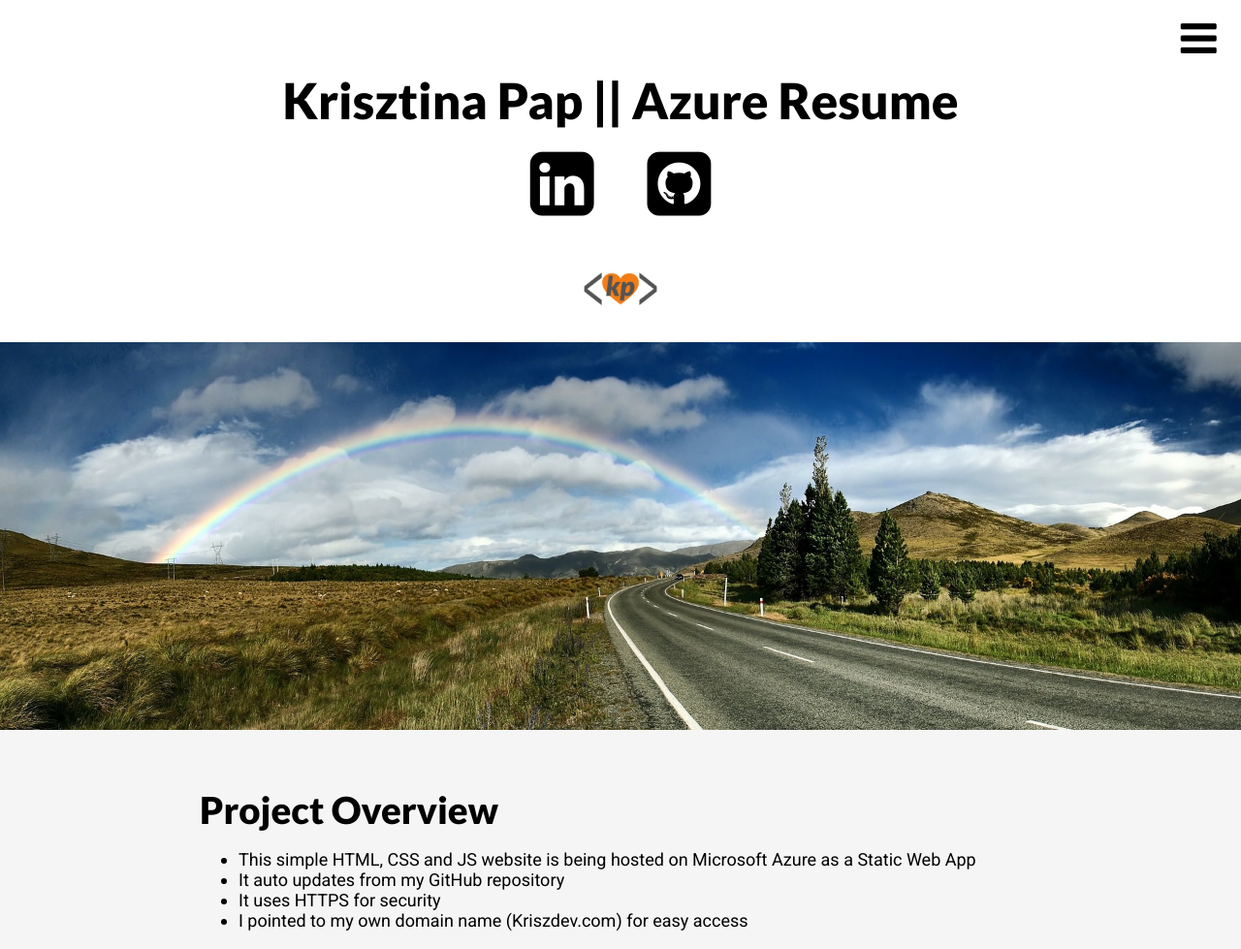
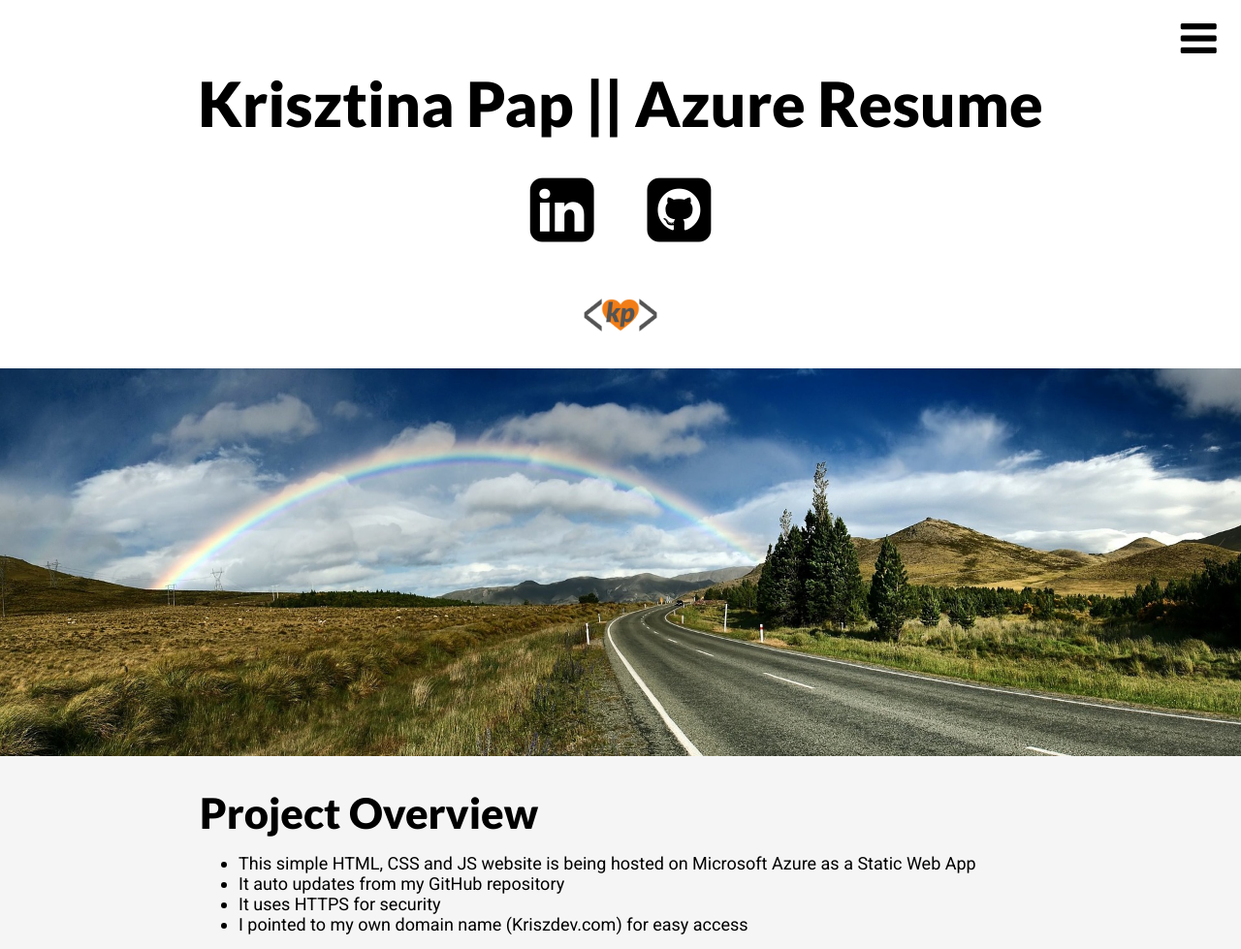
Before and after one commit to KrisztinaPap/azure-resume, a plain HTML site: page index.html in a window 1280 px wide. Shown: the top 979 px of the page at 97% size. Drawn offline with Linux system fonts and the light colour scheme.

Commit message:
Fixed responsive styling

```diff
--- a/index.html
+++ b/index.html
@@ -28,9 +28,9 @@
 
             <!-- Overlay content -->
             <div class="overlay-content">
-                <h3 class="menu-category"><i class="fa fa-user"></i>About Me</h3>
+                <p class="menu-category"><i class="fa fa-user"></i>About Me</p>
                 <a href="/index.html">My Azure Resume</a>
-                <h3 class="menu-category"><i class="fa fa-briefcase"></i>My Projects</h3>
+                <p class="menu-category"><i class="fa fa-briefcase"></i>My Projects</p>
                 <a href="#project-battletracker">Battletracker</a>
                 <a href="#project-pocketsdk">PocketsDK Home</a>
                 <a href="#project-to-do-list">To-Do List</a>
--- a/style.css
+++ b/style.css
@@ -18,11 +18,14 @@ footer {
 .container {
     margin: auto;
     padding: 16px;
+    padding-bottom: 26px;
 }
 
 .section-orange {
     background-color: darkorange;
-    padding: 2rem 0;
+    margin: 0;
+    padding: 0;
+
 }
 
 .font-orange {
@@ -34,29 +37,25 @@ h2,
 h3,
 h4 {
     font-family: 'Lato', sans-serif;
+    padding-top: 2vh;
+    padding-bottom: 2vh;
 }
 
 h1 {
     font-size: 6vw;
-    padding-top: 2rem;
+    padding-top: 4vh;
 }
 
 h2 {
-    font-size: 3vw;
-    padding-top: 0.4rem;
-    padding-bottom: 1rem;
+    font-size: 5vw;
 }
 
 h3 {
-    font-size: 2.4vw;
-    padding-top: 1.2rem;
-    padding-bottom: 1.2rem;
+    font-size: 4vw;
 }
 
 h4 {
-    font-size: 2vw;
-    padding-top: 1rem;
-    padding-bottom: 1rem;
+    font-size: 3.6vw;
 }
 
 .social-links a .fa {
@@ -129,7 +128,10 @@ a:hover {
 
 .menu-category,
 .menu-category i {
-    color: #f1f1f1;
+    color: #a3a2a2;
+    font-size: 8vw;
+    margin: 1.6vh 1vw;
+    text-transform: uppercase;
 }
 
 .overlay-content a .fa {
@@ -149,12 +151,10 @@ text-align: center;
 margin-top: 2rem;
 }
 
-
 .overlay a {
 padding: 10px;
-text-transform: uppercase;
 text-decoration: none;
-font-size: 3rem;
+font-size: 5vw;
 color: whitesmoke;
 display: block;
 transition: 0.3s;
@@ -167,7 +167,7 @@ color: darkorange;
 .overlay .closebtn {
 position: absolute;
 top: 20px;
-right: 60px;
+right: 20px;
 font-size: 3rem;
 }
 
@@ -249,7 +249,6 @@ font-size: 3rem;
         max-width: 95vw;
     }
 
-
     .social-links a .fa {
         font-size: 12vw;
     }
@@ -258,11 +257,38 @@ font-size: 3rem;
         width: 25vw;
     }
 
-    .overlay a {font-size: 20px}
+    h1 {
+        font-size: 6vw;
+        padding-top: 4vh;
+    }
+
+    h2 {
+        font-size: 5vw;
+    }
+
+    h3 {
+        font-size: 4vw;
+    }
+
+    h4 {
+        font-size: 3.6vw;
+    }
+
+    /*** Menu styles ***/
+
     .overlay .closebtn {
-      font-size: 40px;
-      top: 15px;
-      right: 35px;
+        font-size: 6vw;
+        top: 15px;
+        right: 35px;
+    }
+
+    .menu-category,
+    .menu-category i {
+        font-size: 6vw;
+        margin: 1.2vh 0.8vw;
+    }
+    .overlay a {
+        font-size: 3.6vw;
     }
 }
 
@@ -278,7 +304,19 @@ font-size: 3rem;
     }
 
     h1 {
-        font-size: 5vw;
+        font-size: 4vw;
+    }
+
+    h2 {
+        font-size: 2.8vw;
+    }
+
+    h3 {
+        font-size: 2.4vw;
+    }
+
+    h4 {
+        font-size: 2.2vw;
     }
 
     .project-thumbnail,
@@ -288,6 +326,21 @@ font-size: 3rem;
 
     img {
         width: 12vw;
+    }
+
+    /*** Menu styles ***/
+
+    .overlay .closebtn {
+        font-size: 4vw;
+    }
+
+    .menu-category,
+    .menu-category i {
+        font-size: 3vw;
+        margin: 1.4vh 0.6vw;
+    }
+    .overlay a {
+        font-size: 2.4vw;
     }
 }
 
@@ -302,7 +355,19 @@ font-size: 3rem;
     }
 
     h1 {
-        font-size: 4vw;
+        font-size: 5vw;
+    }
+
+    h2 {
+        font-size: 3.4vw;
+    }
+
+    h3 {
+        font-size: 2.8vw;
+    }
+
+    h4 {
+        font-size: 2.4vw;
     }
 
     .section-orange {
```
